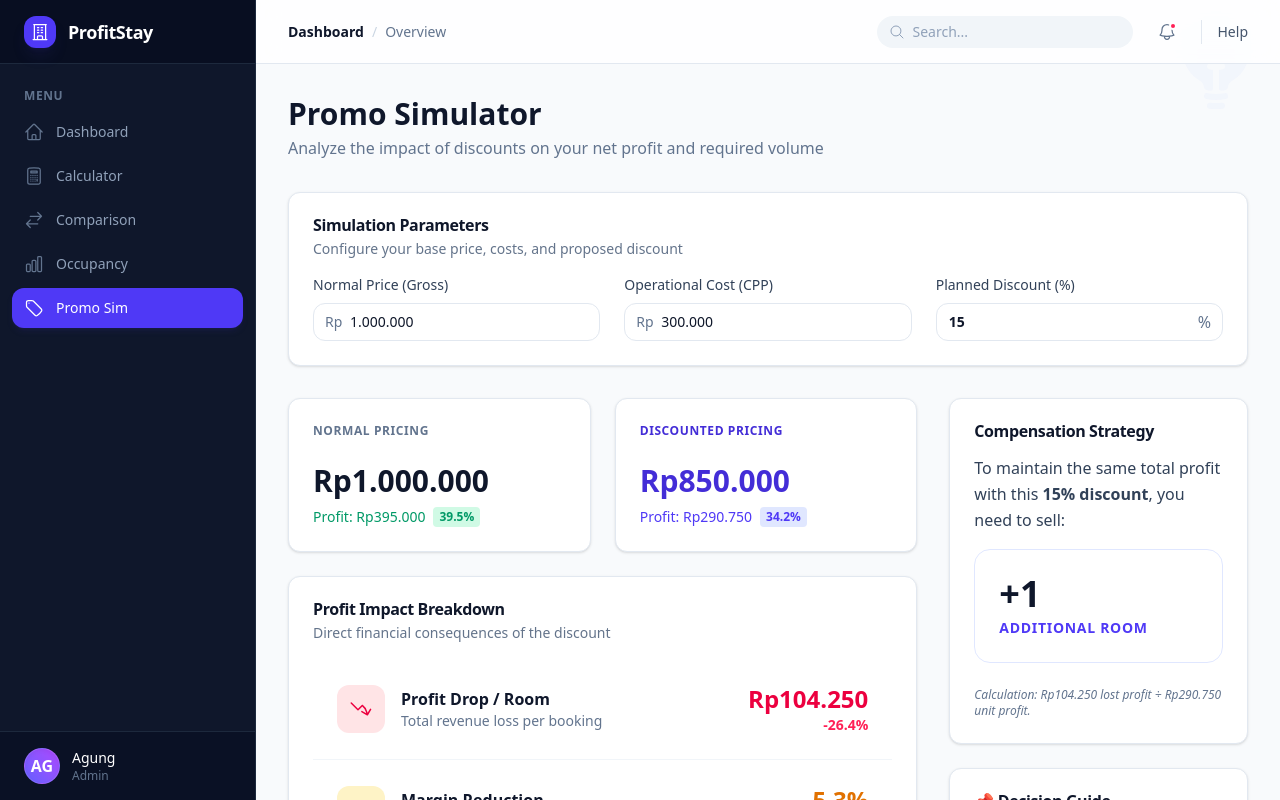
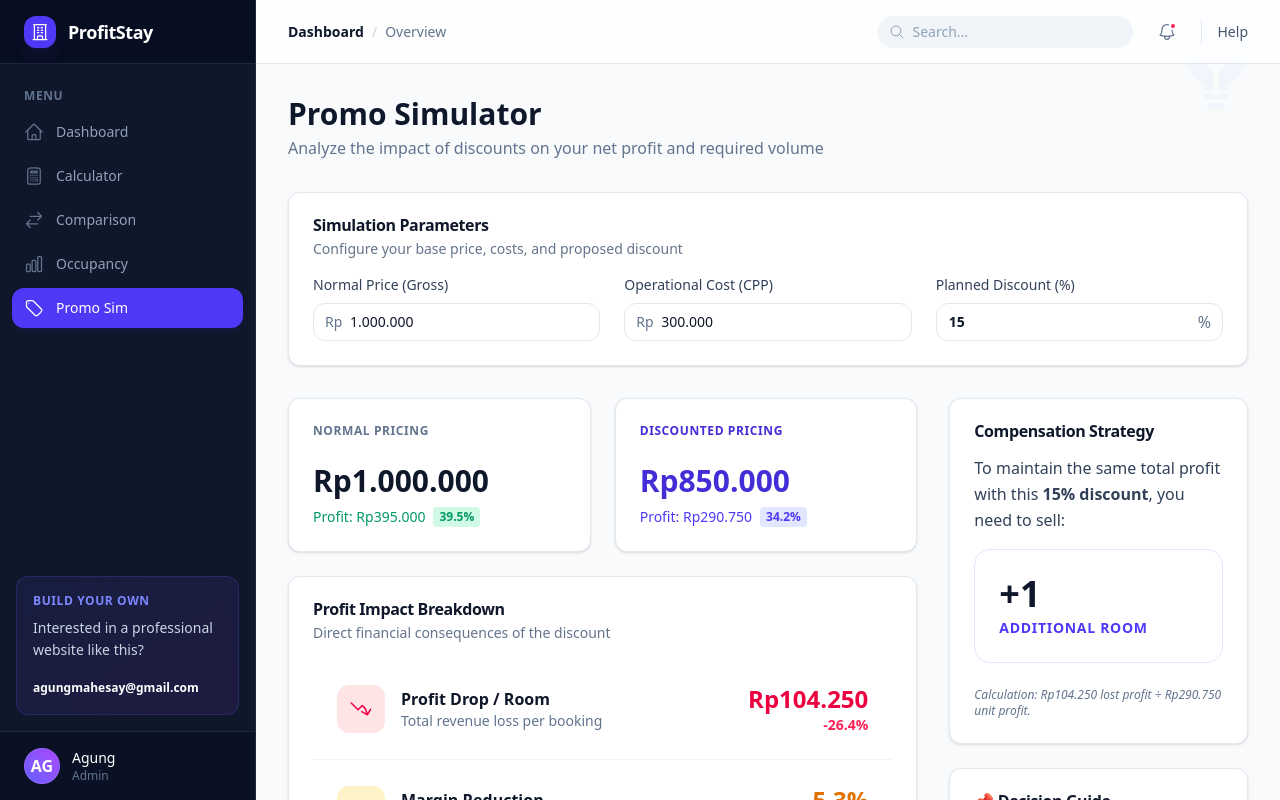
Before and after one commit to agungmahesa/PropertyCalculatorChannel, a Next.js app: page /dashboard/promo in a window 1280 px wide. Built offline with nearby package versions, Linux system fonts and the light colour scheme.

Commit message:
Add contact information CTA to Sidebar

```diff
--- a/components/Sidebar.tsx
+++ b/components/Sidebar.tsx
@@ -99,6 +99,22 @@ export default function Sidebar() {
                     </div>
                 </nav>
 
+                {/* Engagement CTA */}
+                <div className="px-4 py-4">
+                    <div className="bg-gradient-to-br from-indigo-500/10 to-purple-500/10 rounded-xl p-4 border border-indigo-500/20 backdrop-blur-sm">
+                        <p className="text-xs font-bold text-indigo-400 uppercase tracking-wider mb-2">Build your own</p>
+                        <p className="text-sm text-slate-300 leading-relaxed mb-3">
+                            Interested in a professional website like this?
+                        </p>
+                        <a
+                            href="mailto:agungmahesay@gmail.com"
+                            className="inline-flex items-center text-xs font-bold text-white hover:text-indigo-400 transition-colors"
+                        >
+                            agungmahesay@gmail.com
+                        </a>
+                    </div>
+                </div>
+
                 {/* User Profile */}
                 <div className="p-4 border-t border-slate-800 bg-slate-950/30">
                     <div className="flex items-center gap-3 px-2">
```
